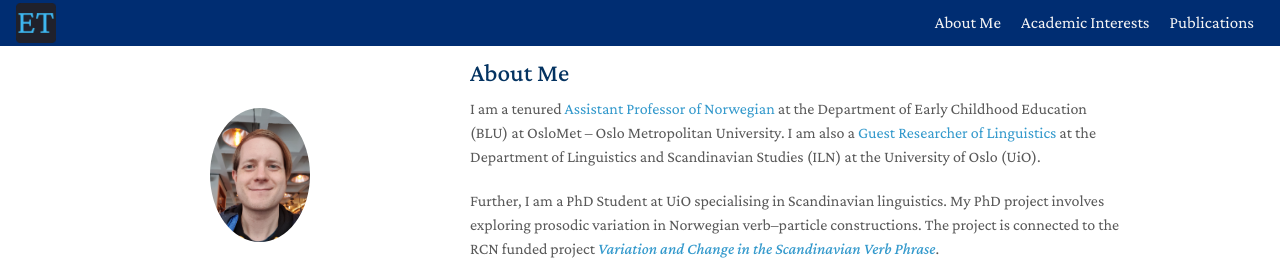
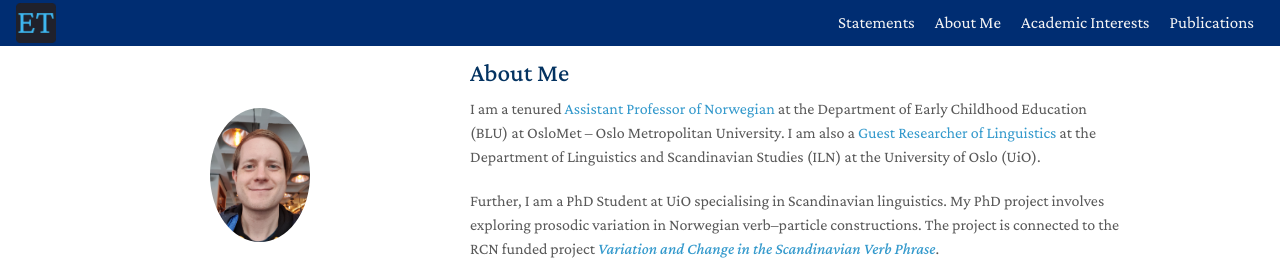
Before and after one commit to EirikTengesdal/eiriktengesdal.no-old, a Jekyll site: the page built from index.md, in a window 1280 px wide. Shown: the top 260 px of the page. Built offline with Jekyll 4.4.1, drawn with Linux system fonts in a browser that asks for light colours; a style sheet for code colours, icons or effects is not loaded.

Commit message:
Update navigation.yml

```diff
--- a/_data/navigation.yml
+++ b/_data/navigation.yml
@@ -11,3 +11,6 @@ main:
   - title: "About Me"
     url: ./#about_me
     # right: true
+
+  - title: "Statements"
+    url: ./#statements
```
